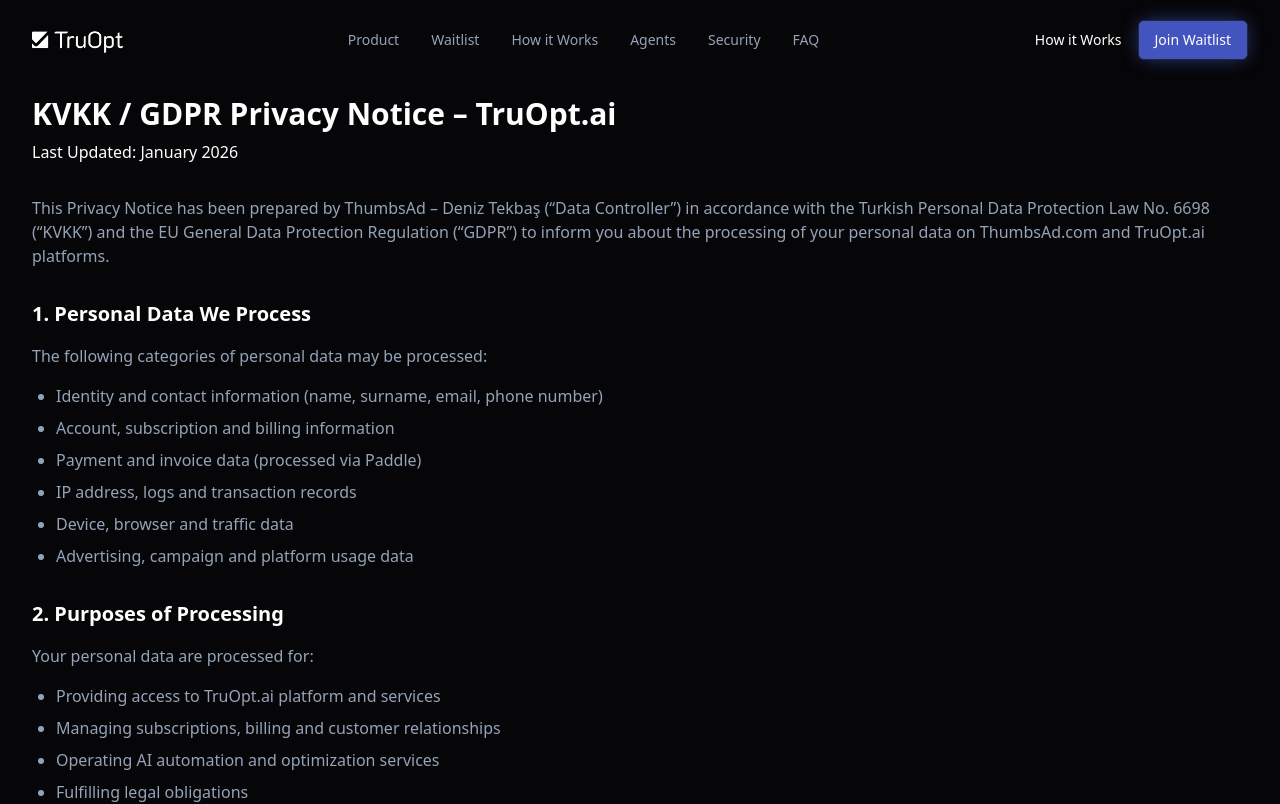
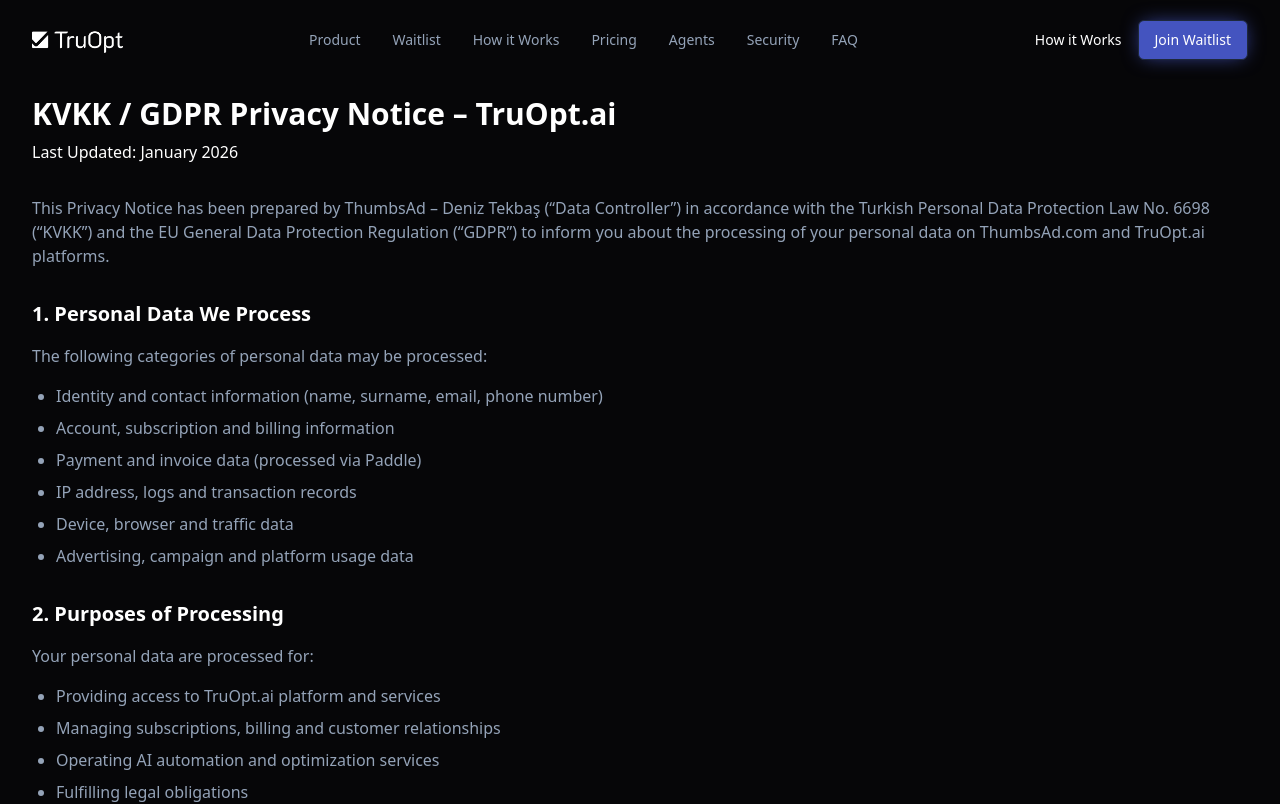
Before and after one commit to tekbasdeniz/truopt-v1-landing, a Next.js app: page /en/kvkk in a window 1280 px wide. Shown: the top 804 px of the page. Built offline with nearby package versions, Linux system fonts and the light colour scheme.

Commit message:
[REFACTOR] Add header to pricing

```diff
--- a/components/layout/header.tsx
+++ b/components/layout/header.tsx
@@ -29,6 +29,7 @@
         { name: t('product'), href: "/#product" },
         { name: t('waitlist'), href: "/#waitlist" },
         { name: t('howItWorks'), href: "/#how-it-works" },
+        { name: "Pricing", href: "/pricing" },
         { name: t('agents'), href: "/#agents" },
         { name: t('security'), href: "/#security" },
         { name: t('faq'), href: "/#faq" },
```
